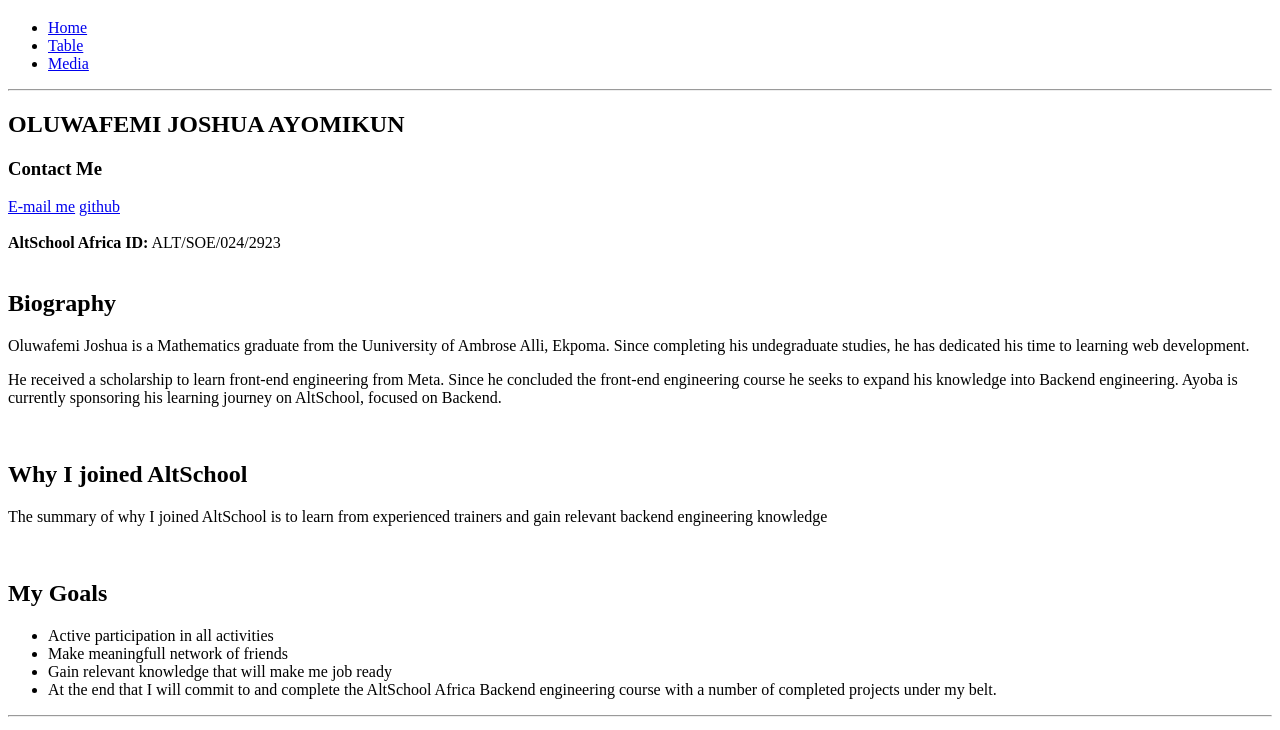
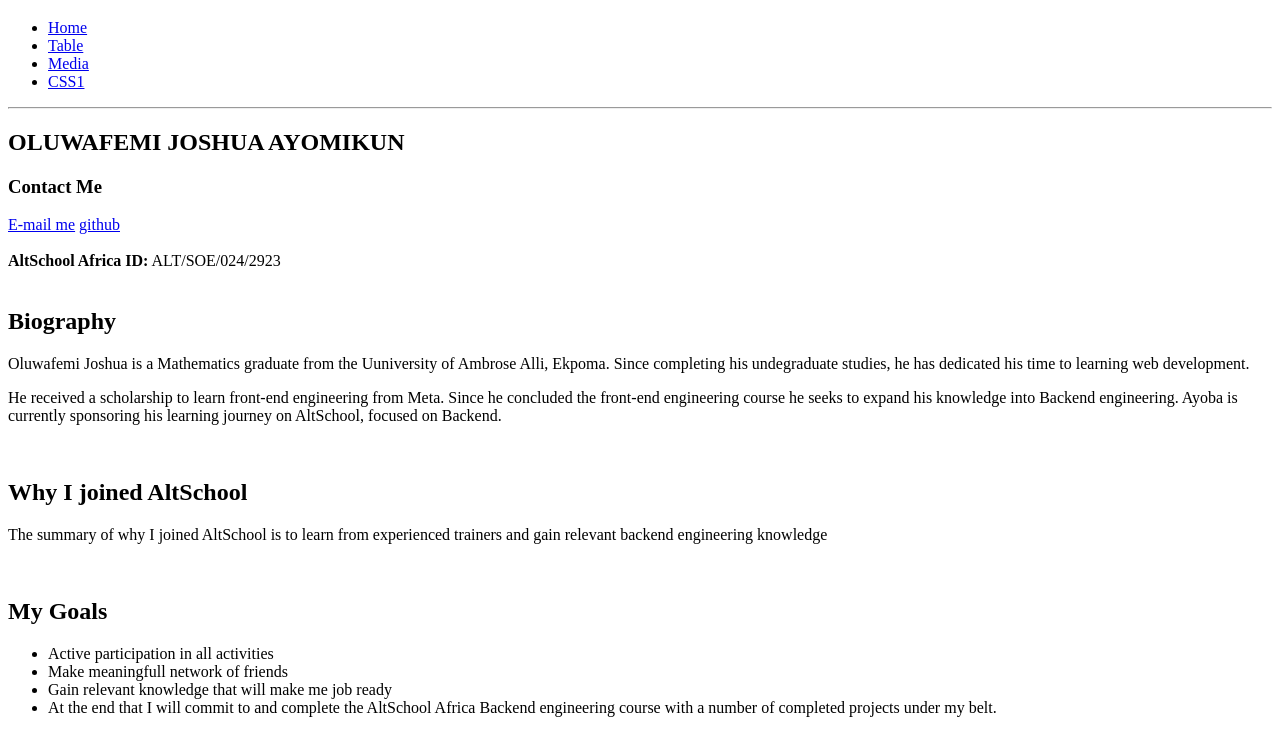
Before and after one commit to demiladeore/altm1week4-1, a plain HTML site: page index.html in a window 1280 px wide. Shown: the part 61-791 px from the top of the page. Drawn offline with Linux system fonts and the light colour scheme.

Commit message:
CSS assignment

```diff
--- a/index.html
+++ b/index.html
@@ -13,6 +13,7 @@
           <li><a href="/index.html">Home</a></li>
           <li><a href="/table.html">Table</a></li>
           <li><a href="/media.html">Media</a></li>
+          <li><a href="/css_assignment/css1/css1.html">CSS1</a></li>
         </ul>
       </nav>
     </header>
```
Also changed, not shown: media.html (+1 -0 lines).
